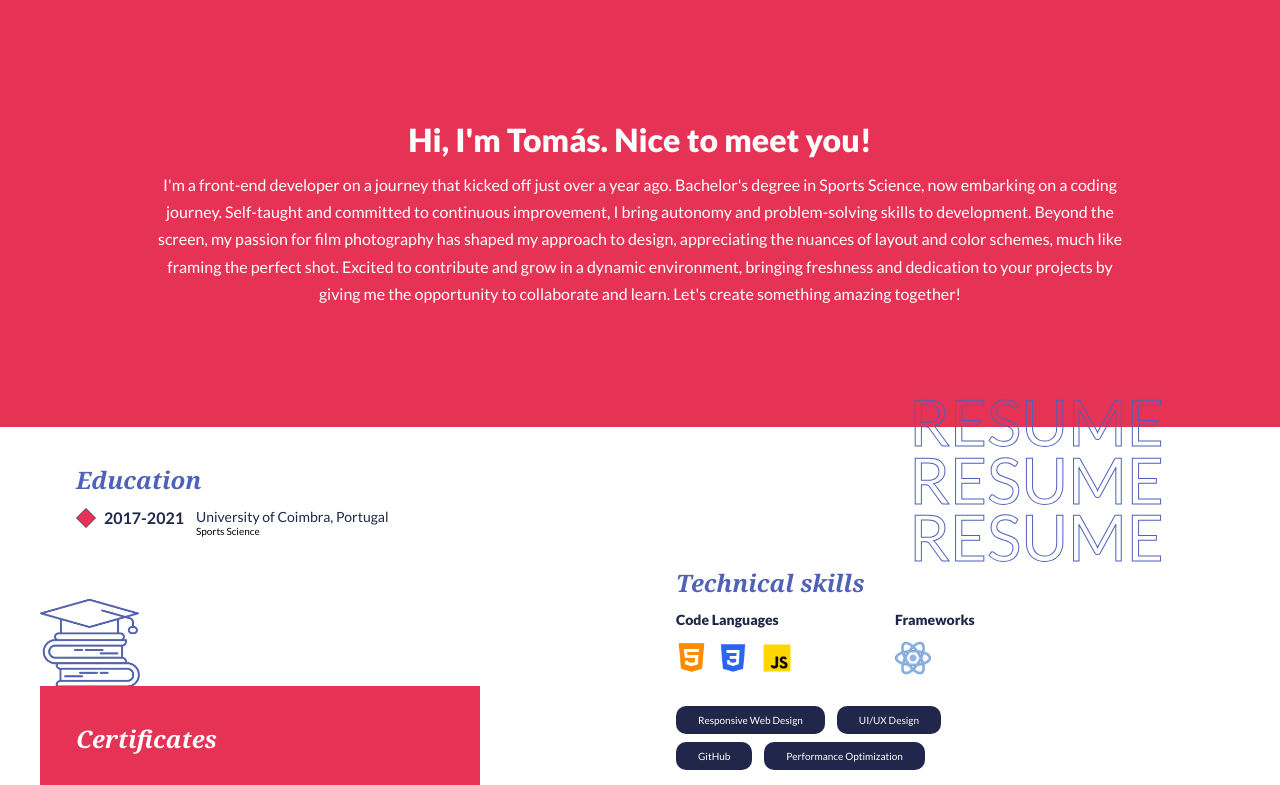
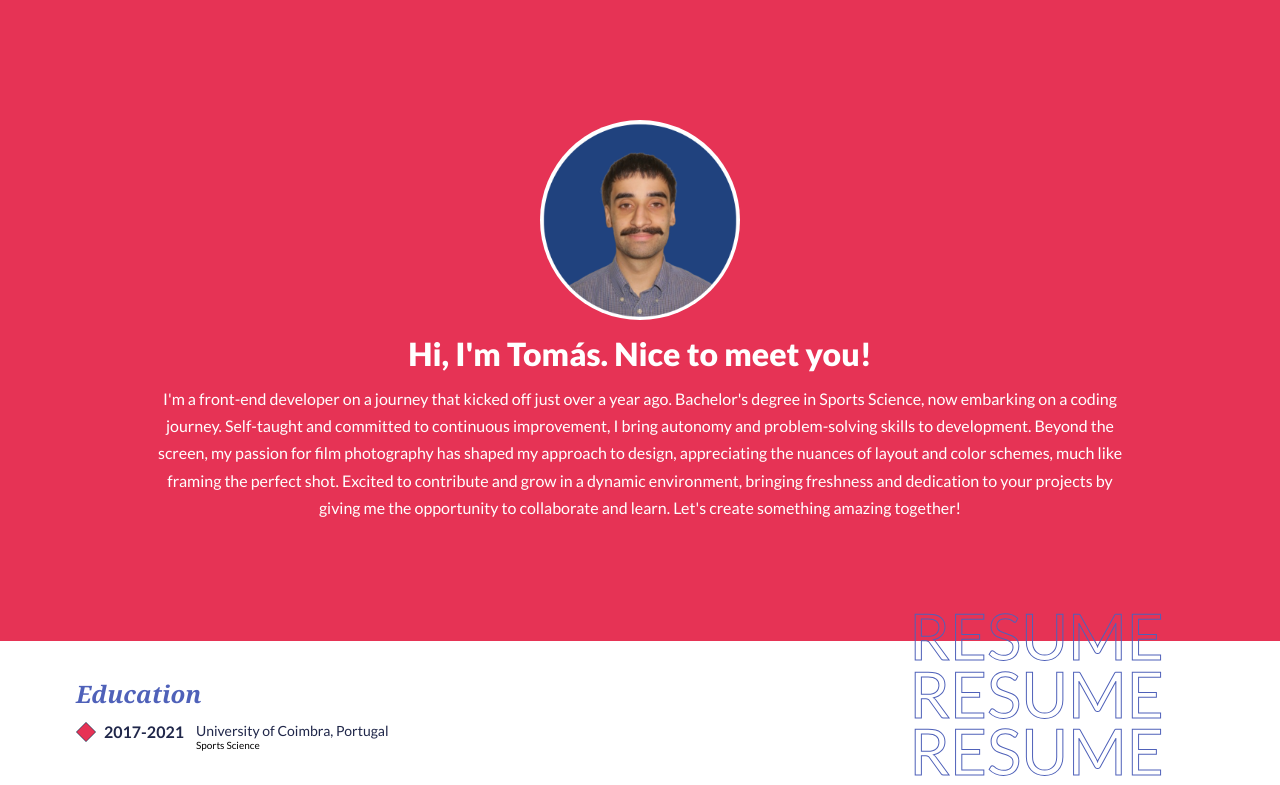
Before and after one commit to tomassfernandes/my-portfolio, a React (Create React App) app: page / in a window 1280 px wide. Shown: the part 729-1514 px from the top of the page. Built offline with nearby package versions, Linux system fonts and the light colour scheme.

Commit message:
profile photo and cv added

```diff
--- a/src/CSS/header.css
+++ b/src/CSS/header.css
@@ -59,6 +59,15 @@
   color: #333;
 }
 
+.get-in-touch-btn-a {
+  color: white;
+  transition: all 0.3s;
+}
+
+.get-in-touch-btn:hover .get-in-touch-btn-a {
+  color: #e63355;
+}
+
 header .nav-btn {
   height: 3rem;
   width: 3rem;
--- a/src/CSS/intro-section.css
+++ b/src/CSS/intro-section.css
@@ -22,6 +22,15 @@
   gap: 1.2rem;
 }
 
+.profile-photo-div {
+  width: 20rem;
+}
+
+.profile-photo-img {
+  width: 100%;
+  border-radius: 50%;
+}
+
 .heading-primary {
   color: white;
   font-size: 3.2rem;
--- a/src/CSS/queries.css
+++ b/src/CSS/queries.css
@@ -282,6 +282,10 @@
 -----------------------------------------------*/
 
 @media (max-width: 23em) {
+  .profile-photo-div {
+    width: 15rem;
+  }
+
   .resume-education-text-div {
     flex-direction: column;
     align-items: center;
--- a/src/HomePage Sections/Header.js
+++ b/src/HomePage Sections/Header.js
@@ -71,8 +71,15 @@ export default function Header() {
                 <div>Projects</div>
               </Link>
             </li>
-            <li className="get-in-touch-btn nav-li">
-              <div>My CV</div>
+            <li className="nav-li get-in-touch-btn">
+              <a
+                className="get-in-touch-btn-a"
+                target="_blank"
+                rel="noopener noreferrer"
+                href="https://drive.google.com/file/d/1jtdN_fe3EQ92JMr2jXtGbrRYt5Wj4W_-/view?usp=sharing"
+              >
+                My CV
+              </a>
             </li>
           </ul>
           <button className="nav-btn nav-close-btn" onClick={showNavBar}>
--- a/src/HomePage Sections/IntroSection.js
+++ b/src/HomePage Sections/IntroSection.js
@@ -8,6 +8,14 @@ export default function IntroSection() {
         <Lottie className="lottie" animationData={animationData} loop={false} />
       </div>
       <div id="intro-section" className="intro-div">
+        <div className="profile-photo-div">
+          <img
+            className="profile-photo-img"
+            src="/img/profile-pic-2.png"
+            alt="My profile"
+          />
+        </div>
+
         <h1 className="heading-primary">Hi, I'm Tomás. Nice to meet you!</h1>
         <p>
           I'm a front-end developer on a journey that kicked off just over a
```
Also changed, not shown: public/img/profile-pic-1.png (added), public/img/profile-pic-2.png (added).
